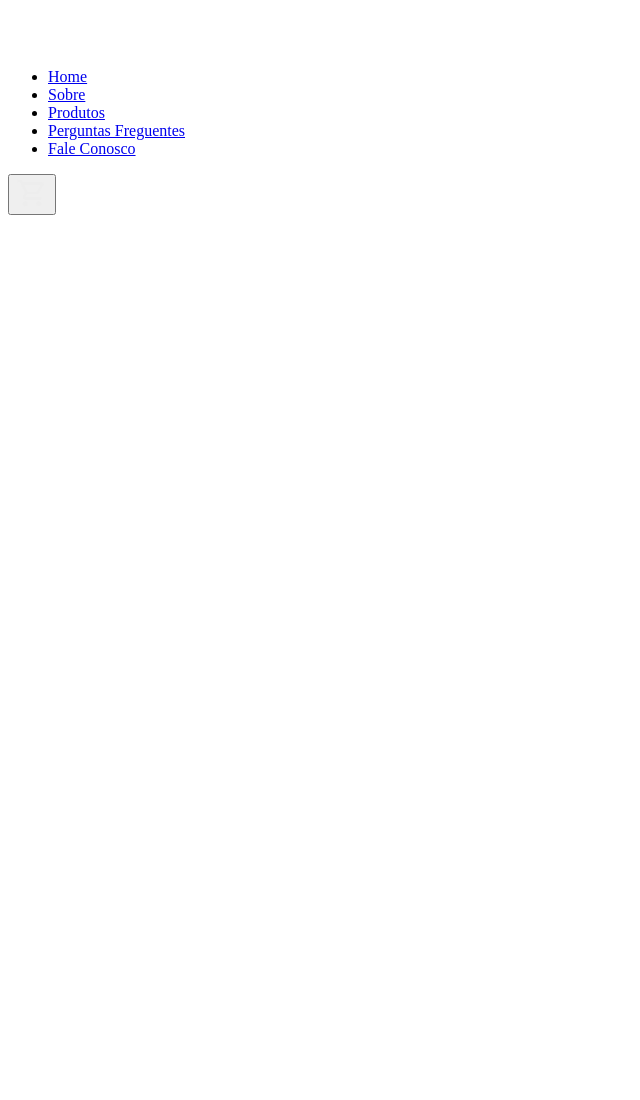
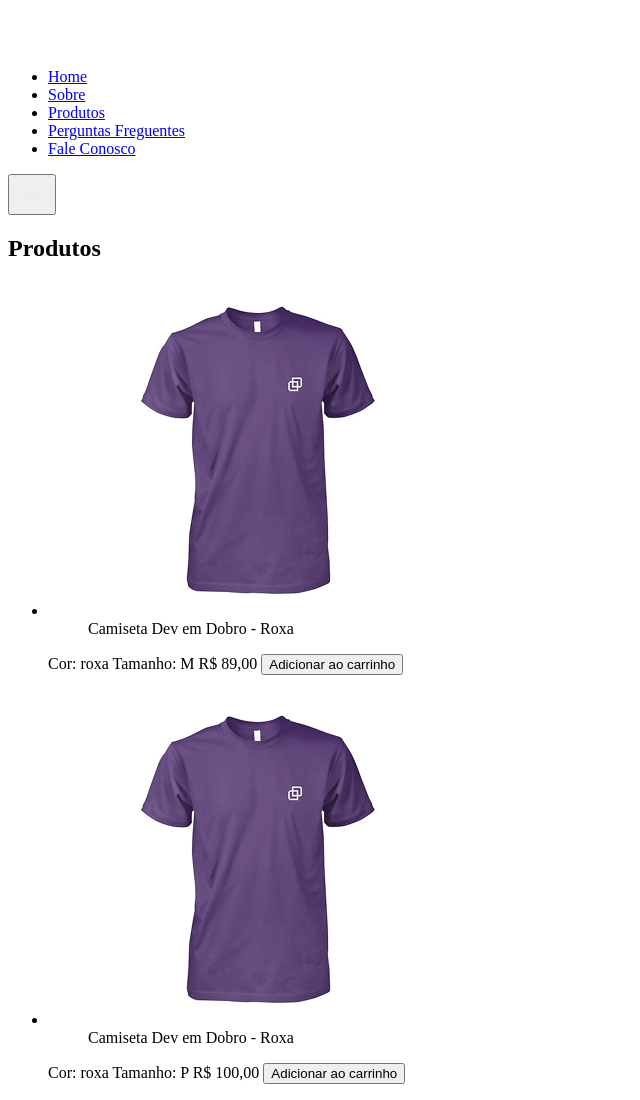
Before and after one commit to guilermes174/projeto-ecommerce, a plain HTML site: page index.html in a window 1280 px wide. Shown: the whole page, without its empty margins (0-640 px from the left). Before the commit the page ends 800 px from the top, so only its background shows below. Drawn offline with Linux system fonts and the light colour scheme.

Commit message:
cria seção principal (main) do html

```diff
--- a/index.html
+++ b/index.html
@@ -35,7 +35,37 @@
             <img src="./assets/images/images/icone_carrinho.svg" alt="carrinho de compras">
         </button>
     </header>
-    <main></main>
+    <main>
+        <section>
+            <h2>Produtos</h2>
+            <ul>
+                <li>
+                    <figure>
+                        <img src="./assets/images/images/camiseta_roxa.jpg" alt="Camiseta Dev em Dobro - Roxa">
+                        <figcaption>Camiseta Dev em Dobro - Roxa</figcaption>
+                    </figure>
+                    <div>
+                        <span>Cor: roxa</span>
+                        <span>Tamanho: M</span>
+                        <span>R$ 89,00</span>
+                        <button>Adicionar ao carrinho</button>
+                    </div>
+                </li>
+                <li>
+                    <figure>
+                        <img src="./assets/images/images/camiseta_roxa.jpg" alt="Camiseta Dev em Dobro - Roxa">
+                        <figcaption>Camiseta Dev em Dobro - Roxa</figcaption>
+                    </figure>
+                    <div>
+                        <span>Cor: roxa</span>
+                        <span>Tamanho: P</span>
+                        <span>R$ 100,00</span>
+                        <button>Adicionar ao carrinho</button>
+                    </div>
+                </li>
+            </ul>
+        </section>
+    </main>
     <footer></footer>
 </body>
 
```
